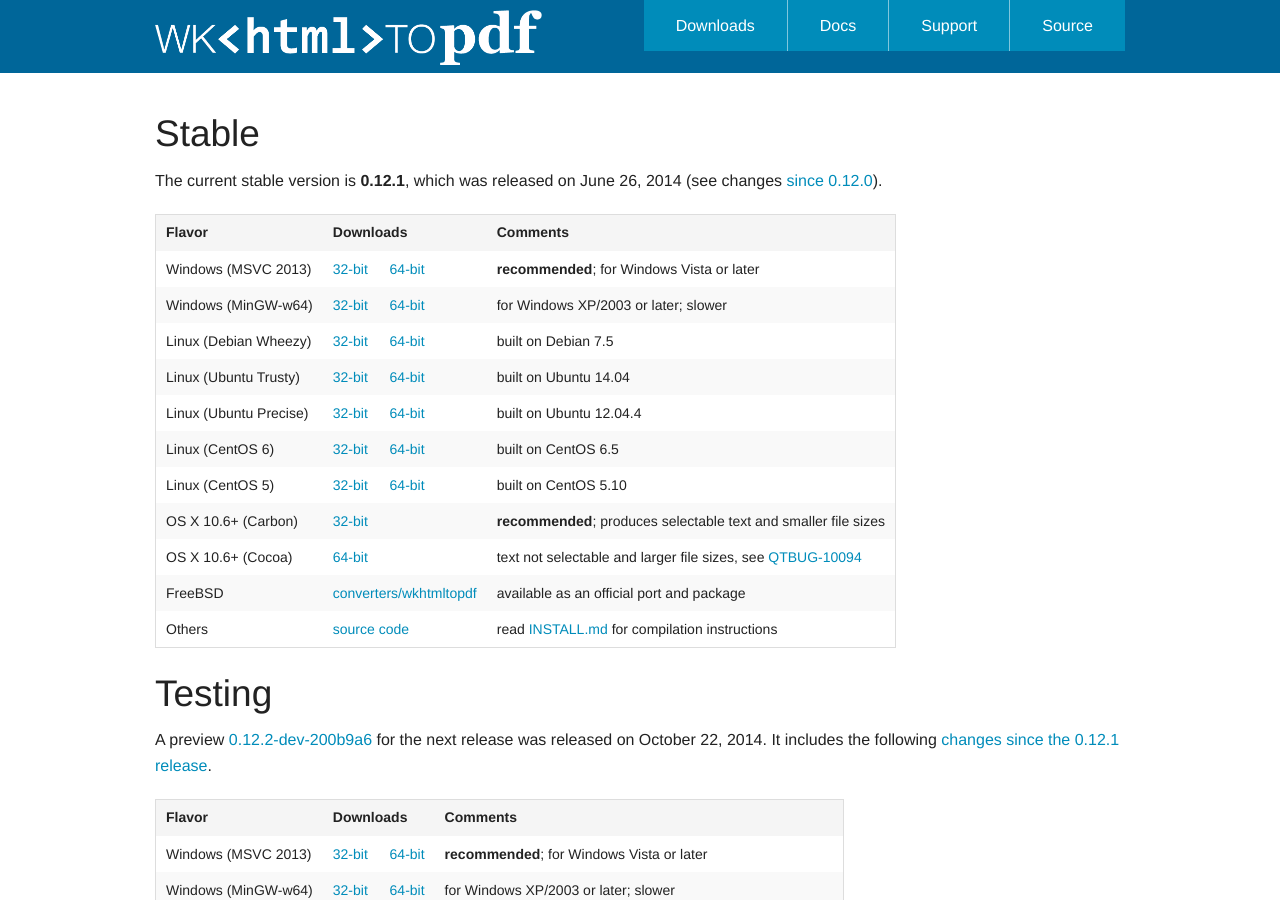
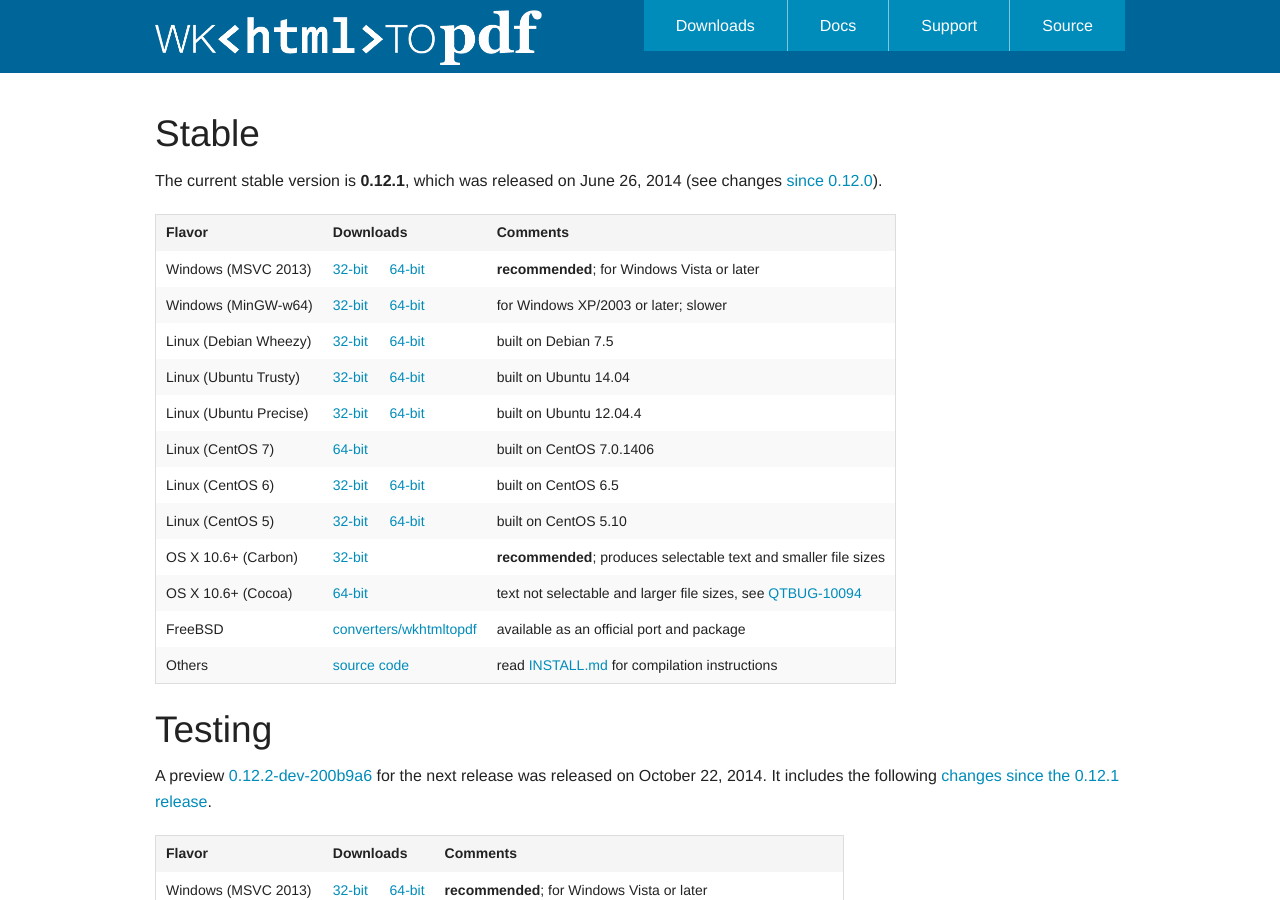
Before and after one commit to wkhtmltopdf/wkhtmltopdf, a Jekyll site: the page built from downloads.md, in a window 1280 px wide and 900 px high. Built offline with Jekyll 4.4.1, drawn with Linux system fonts in a browser that asks for light colours; nearby versions of some CDN libraries.

Commit message:
add CentOS 7 RPMs for the 0.12.1 release
This was done by merging 01fde85 and 0037e0e on the 0.12.1 tag. The
chroot environment was then freshly recreated and the build for
centos-amd64 was generated. Requested in #1992

```diff
--- a/downloads.md
+++ b/downloads.md
@@ -13,6 +13,7 @@ Windows (MinGW-w64)   | [32-bit](http://downloads.sourceforge.net/project/wkhtml
 Linux (Debian Wheezy) | [32-bit](http://downloads.sourceforge.net/project/wkhtmltopdf/0.12.1/wkhtmltox-0.12.1_linux-wheezy-i386.deb)     &emsp; [64-bit](http://downloads.sourceforge.net/project/wkhtmltopdf/0.12.1/wkhtmltox-0.12.1_linux-wheezy-amd64.deb)     | built on Debian 7.5
 Linux (Ubuntu Trusty) | [32-bit](http://downloads.sourceforge.net/project/wkhtmltopdf/0.12.1/wkhtmltox-0.12.1_linux-trusty-i386.deb)     &emsp; [64-bit](http://downloads.sourceforge.net/project/wkhtmltopdf/0.12.1/wkhtmltox-0.12.1_linux-trusty-amd64.deb)     | built on Ubuntu 14.04
 Linux (Ubuntu Precise)| [32-bit](http://downloads.sourceforge.net/project/wkhtmltopdf/0.12.1/wkhtmltox-0.12.1_linux-precise-i386.deb)    &emsp; [64-bit](http://downloads.sourceforge.net/project/wkhtmltopdf/0.12.1/wkhtmltox-0.12.1_linux-precise-amd64.deb)    | built on Ubuntu 12.04.4
+Linux (CentOS 7)      | [64-bit](http://downloads.sourceforge.net/project/wkhtmltopdf/0.12.1/wkhtmltox-0.12.1_linux-centos7-amd64.rpm)                                                                                                                            | built on CentOS 7.0.1406
 Linux (CentOS 6)      | [32-bit](http://downloads.sourceforge.net/project/wkhtmltopdf/0.12.1/wkhtmltox-0.12.1_linux-centos6-i386.rpm)    &emsp; [64-bit](http://downloads.sourceforge.net/project/wkhtmltopdf/0.12.1/wkhtmltox-0.12.1_linux-centos6-amd64.rpm)    | built on CentOS 6.5
 Linux (CentOS 5)      | [32-bit](http://downloads.sourceforge.net/project/wkhtmltopdf/0.12.1/wkhtmltox-0.12.1_linux-centos5-i386.rpm)    &emsp; [64-bit](http://downloads.sourceforge.net/project/wkhtmltopdf/0.12.1/wkhtmltox-0.12.1_linux-centos5-amd64.rpm)    | built on CentOS 5.10
 OS X 10.6+ (Carbon)   | [32-bit](http://downloads.sourceforge.net/project/wkhtmltopdf/0.12.1/wkhtmltox-0.12.1_osx-carbon-i386.pkg)                                                                                                                                | **recommended**; produces selectable text and smaller file sizes
```
